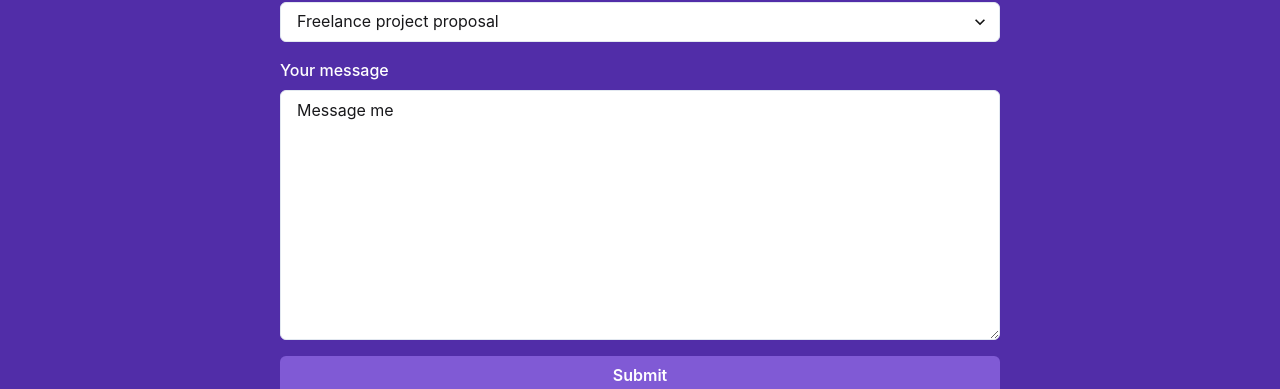
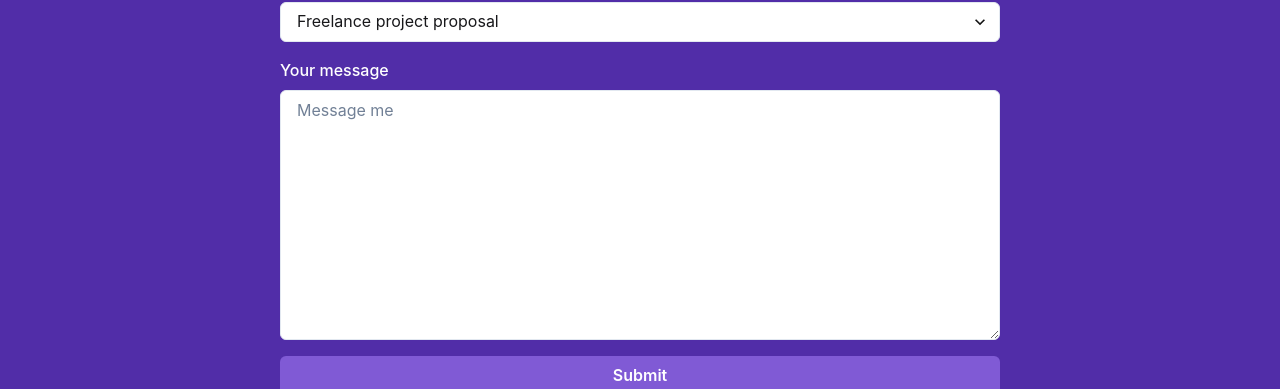
Before and after one commit to amir-haghighi/portfolio, a React (Create React App) app: page / in a window 1280 px wide. Shown: the part 2507-2896 px from the top of the page. Built offline with nearby package versions, Linux system fonts and the light colour scheme.

Commit message:
updating id navs

```diff
--- a/src/components/ContactMeSection.js
+++ b/src/components/ContactMeSection.js
@@ -51,6 +51,7 @@ const LandingSection = () => {
       if (response.type === "success") resetForm();
     }
   }, [response]);
+  let { value: placeholder, ...restOfCommentsProps } = getFieldProps("comment");
   return (
     <FullScreenSection
       isDarkBackground
@@ -112,7 +113,8 @@ const LandingSection = () => {
                   id="comment"
                   name="comment"
                   height={250}
-                  {...getFieldProps("comment")}
+                  placeholder={placeholder}
+                  {...restOfCommentsProps}
                 />
                 <FormErrorMessage>{errors.comment}</FormErrorMessage>
               </FormControl>
--- a/src/components/Header.js
+++ b/src/components/Header.js
@@ -101,10 +101,10 @@ const Header = () => {
             </nav>
             <nav>
               <HStack spacing={8}>
-                <a href="/#contactme-section" onClick={handleClick}>
+                <a href="#contactme-section" onClick={handleClick}>
                   Contact Me
                 </a>
-                <a href="/#projects-section" onClick={handleClick}>
+                <a href="#projects-section" onClick={handleClick}>
                   Projects
                 </a>
               </HStack>
```
